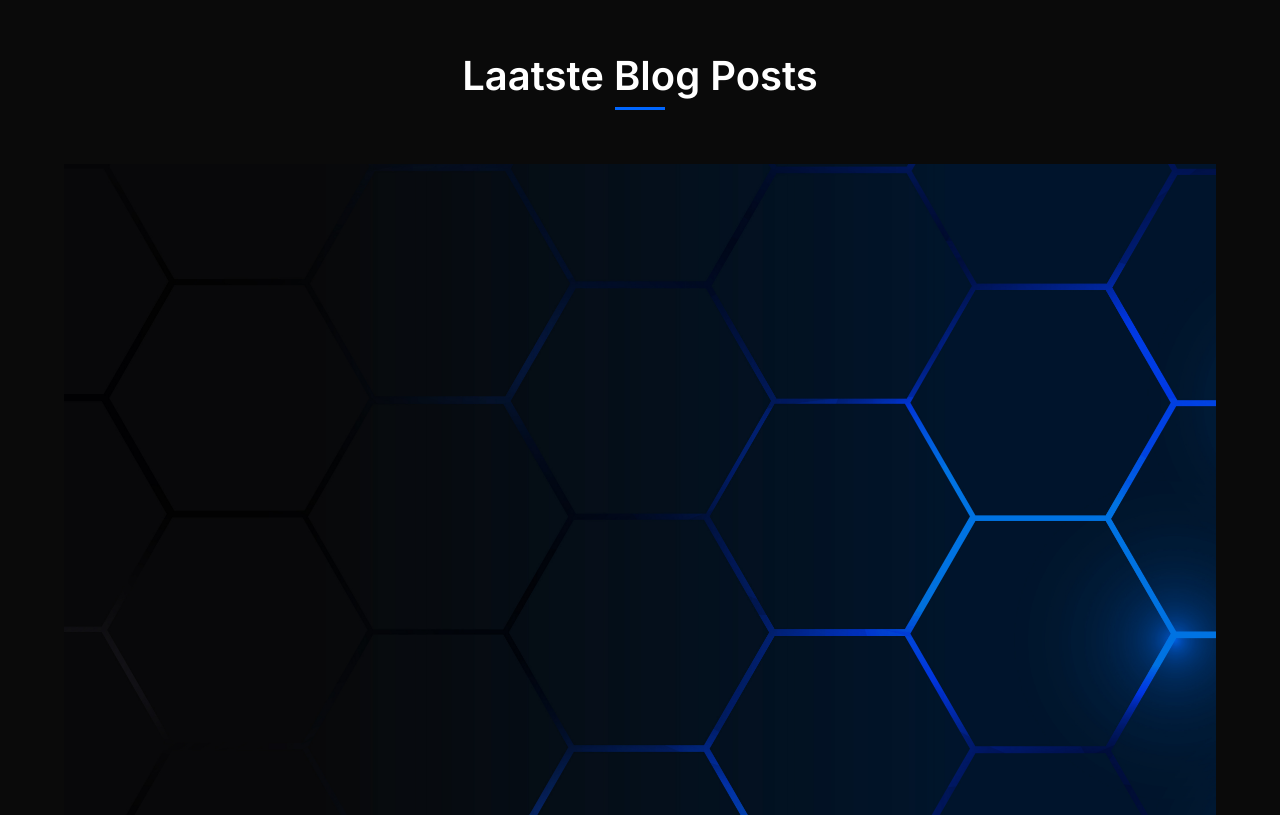
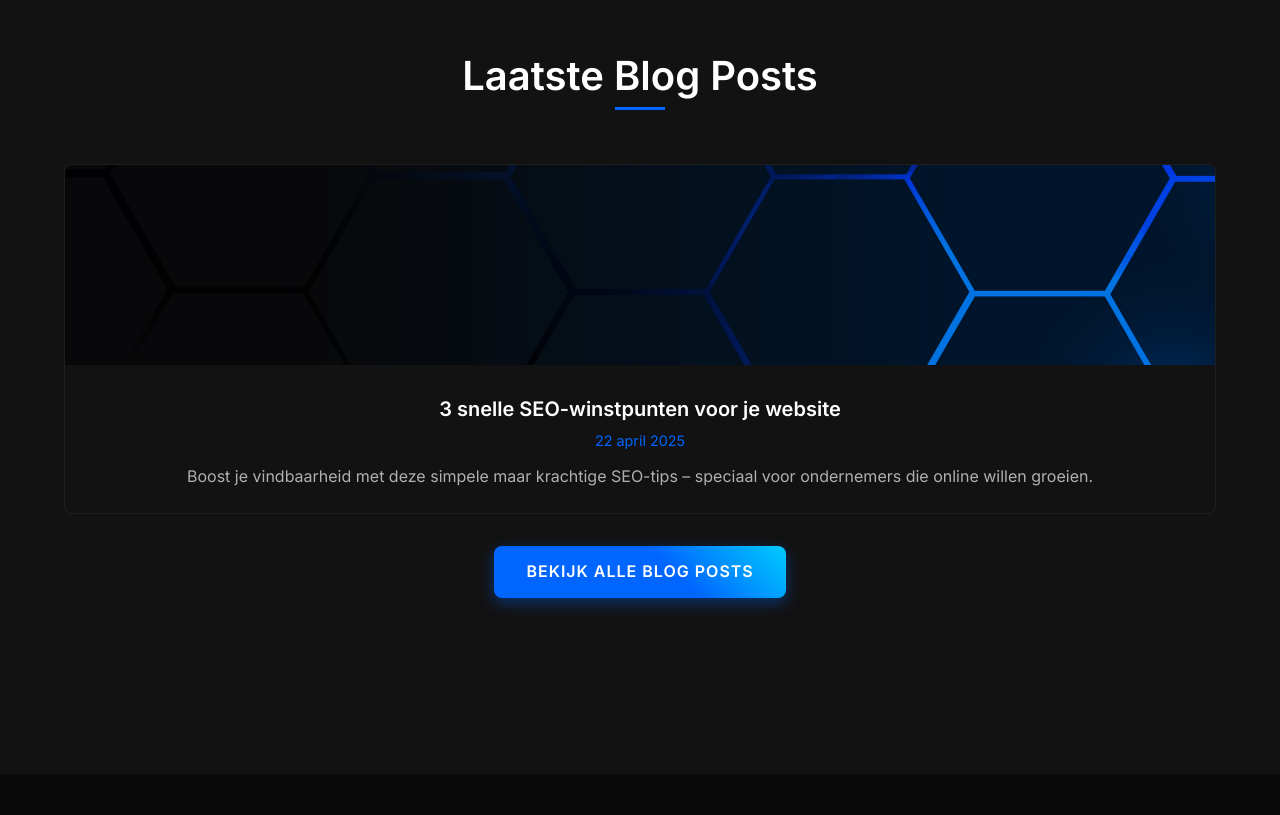
Before and after one commit to Twinpixel-nl/TwinPixel-Website, a website: page index.html in a window 1280 px wide. Shown: the part 5742-6557 px from the top of the page. Drawn offline with Linux system fonts and the light colour scheme; files whose address does not match are found by name.

Commit message:
BACJ CAJ

```diff
--- a/css/blog.css
+++ b/css/blog.css
@@ -1,74 +1,87 @@
 /* ===================================================================
-   DEFINITIEVE STIJLEN VOOR BLOG-OVERZICHT (V3.0 - Schoon)
+   STIJLEN VOOR BLOG-OVERZICHT (V2.4 - Simpele Center-Fix)
    =================================================================== */
 
-/* OPMERKING: De layout (het grid, aantal kolommen, padding, etc.)
-   wordt nu volledig geregeld door de Tailwind-classes in je blog.html bestand.
-   Deze CSS is ALLEEN voor de visuele styling van de kaarten zelf. */
-
-/* De blogkaart (die in de HTML een <article> tag is) */
-.blog-grid article {
-  background-color: #1f2937; /* Donkergrijs/blauw */
-  border-radius: 0.75rem;   /* Afgeronde hoeken (12px) */
-  overflow: hidden;         /* Zorgt dat de afbeelding netjes binnen de hoeken blijft */
-  transition: transform 0.3s ease-in-out, box-shadow 0.3s ease-in-out;
-  border: 1px solid #374151; /* Subtiele rand */
-  display: flex;
-  flex-direction: column;
-  height: 100%;             /* BELANGRIJK: Maakt kaarten in dezelfde rij even hoog */
+/* Het grid dat alle kaarten vasthoudt */
+.blog-grid {
+    display: grid;
+    grid-template-columns: 1fr; /* Op mobiel is er altijd maar één kolom */
+    justify-items: center;      /* DIT IS DE MAGISCHE REGEL: Centreer de kaart */
+    gap: 2rem;
+    padding: 3rem 0;
 }
 
-.blog-grid article:hover {
-  transform: translateY(-6px); /* Lift effect bij hover */
-  box-shadow: 0 12px 24px rgba(0, 0, 0, 0.3), 0 0 15px rgba(59, 130, 246, 0.15); /* Schaduw en gloed */
-}
-
-/* De link die de hele kaart omvat */
-.blog-grid article a {
+/* De blogkaart zelf */
+.blog-card {
+    background-color: #0D1B2A;
+    border-radius: 12px;
+    overflow: hidden;
     text-decoration: none;
     display: flex;
     flex-direction: column;
-  height: 100%;
-  color: inherit;
+    box-shadow: 0 4px 15px rgba(0, 0, 0, 0.3);
+    transition: transform 0.3s ease, box-shadow 0.3s ease;
+    width: 100%;           /* Zorg dat de kaart de ruimte vult */
+    max-width: 400px;      /* Maar nooit breder dan dit (ziet er beter uit) */
+    /* DE VASTE HOOGTE IS VERWIJDERD, dit is cruciaal! */
+}
+
+.blog-card:hover {
+    transform: translateY(-6px);
+    box-shadow: 0 8px 25px rgba(0, 0, 0, 0.4);
 }
 
 /* De uitgelichte afbeelding */
-.blog-grid article .blog-post-image {
+.blog-card-image {
     width: 100%;
-  aspect-ratio: 16 / 9;
+    aspect-ratio: 16 / 10; /* Zorgt dat alle afbeeldingen dezelfde vorm hebben */
     object-fit: cover;
-  display: block;
 }
 
-/* De container voor de tekst in de kaart */
-.blog-grid article .blog-post-content-wrapper {
-  padding: 1.25rem; /* 20px */
-  flex-grow: 1;     /* Zorgt dat dit deel groeit om de kaart op te vullen */
+/* --- De rest van je styling blijft grotendeels hetzelfde --- */
+
+.blog-card-content {
+    padding: 1.5rem;
     display: flex;
     flex-direction: column;
+    flex-grow: 1;
 }
 
-/* De titel van de blogpost */
-.blog-grid article .blog-post-title {
-  font-size: 1.25rem;     /* 20px */
+.blog-card-title {
+    color: #5E97D1;
+    font-size: 1.3rem;
     font-weight: 600;
-  color: #f3f4f6;
-  margin: 0 0 0.5rem 0;
     line-height: 1.4;
+    margin: 0;
 }
 
-/* De datum */
-.blog-grid article .blog-post-date {
-  font-size: 0.875rem;    /* 14px */
-  color: #9ca3af;
-  margin: 0 0 0.75rem 0;
+.blog-card-date {
+    color: #8D99AE;
+    font-size: 0.8rem;
+    margin-top: 0.5rem;
+    margin-bottom: 1rem;
 }
 
-/* De samenvatting */
-.blog-grid article .blog-post-excerpt {
-  font-size: 1rem;        /* 16px */
-  color: #d1d5db;
+.blog-card-description {
+    color: #E0E1E1;
+    font-size: 0.95rem;
+    line-height: 1.6;
     margin: 0;
-  line-height: 1.6;
-  flex-grow: 1;           /* Zorgt dat de samenvatting de resterende ruimte opvult */
+    flex-grow: 1;
 }
+
+.blog-card-readmore {
+    color: #5E97D1;
+    font-weight: 500;
+    margin-top: 1.5rem;
+    text-decoration: none;
+}
+
+/* Op grotere schermen, maak meerdere kolommen */
+@media (min-width: 768px) {
+    .blog-grid {
+        /* Gebruik auto-fit voor 2 of meer kolommen op desktop */
+        grid-template-columns: repeat(auto-fit, minmax(320px, 1fr));
+        gap: 2.5rem;
+    }
+}
--- a/css/style.css
+++ b/css/style.css
@@ -3669,6 +3669,135 @@ body.inner-page .page-header .container {
   box-shadow: 0 0 20px var(--primary-color);
 }
 
+/* Index Blog Section */
+#index-blog-section {
+  background-color: var(--dark-surface);
+  display: none; /* Hidden by default, shown by JS if posts exist */
+}
+
+.index-blog-grid {
+  display: grid;
+  grid-template-columns: repeat(auto-fit, minmax(300px, 1fr));
+  gap: 2rem;
+  margin-bottom: 2rem;
+}
+
+.blog-card {
+  background-color: rgba(18, 18, 18, 0.5);
+  border-radius: var(--border-radius);
+  overflow: hidden;
+  border: 1px solid rgba(255, 255, 255, 0.05);
+  transition: all 0.4s ease;
+  position: relative;
+}
+
+.blog-card::before {
+  content: "";
+  position: absolute;
+  top: 0;
+  left: 0;
+  width: 100%;
+  height: 100%;
+  background: linear-gradient(135deg, rgba(0, 102, 255, 0.1), transparent);
+  opacity: 0;
+  transition: opacity var(--transition-speed) ease;
+  z-index: 1;
+}
+
+.blog-card:hover {
+  transform: translateY(-10px);
+  box-shadow: 0 15px 30px rgba(0, 0, 0, 0.3), 0 0 15px rgba(0, 102, 255, 0.2);
+  border-color: rgba(0, 102, 255, 0.3);
+}
+
+.blog-card:hover::before {
+  opacity: 1;
+}
+
+.blog-card-link {
+  display: block;
+  text-decoration: none;
+  color: inherit;
+  height: 100%;
+  position: relative;
+  z-index: 2;
+}
+
+.blog-card-image {
+  width: 100%;
+  height: 200px;
+  object-fit: cover;
+  transition: transform 0.5s ease;
+}
+
+.blog-card:hover .blog-card-image {
+  transform: scale(1.05);
+}
+
+.blog-card-content {
+  padding: 1.5rem;
+}
+
+.blog-card-title {
+  font-size: 1.25rem;
+  font-weight: 600;
+  margin-bottom: 0.5rem;
+  color: var(--text-primary);
+  transition: color 0.3s ease;
+}
+
+.blog-card:hover .blog-card-title {
+  color: var(--primary-color);
+}
+
+.blog-card-date {
+  font-size: 0.9rem;
+  color: var(--primary-color);
+  margin-bottom: 0.75rem;
+}
+
+.blog-card-description {
+  color: var(--text-secondary);
+  line-height: 1.6;
+  margin-bottom: 0;
+}
+
+/* Responsive adjustments for index blog section */
+@media (max-width: 768px) {
+  .index-blog-grid {
+    grid-template-columns: 1fr;
+    gap: 1.5rem;
+  }
+
+  .blog-card-content {
+    padding: 1.25rem;
+  }
+}
+
+/* Nieuwe styling voor Blogkaartjes */
+.blog-grid article {
+  background-color: #1f2937; /* Donkergrijs/blauw, iets lichter dan de pagina achtergrond */
+  border-radius: 0.75rem;   /* Afgeronde hoeken (12px) */
+  overflow: hidden;         /* Zorgt dat de afbeelding netjes binnen de afgeronde hoeken blijft */
+  transition: transform 0.3s ease-in-out, box-shadow 0.3s ease-in-out;
+  border: 1px solid #374151; /* Subtiele rand rond de kaart */
+  display: flex;            /* Voor interne layout consistentie */
+  flex-direction: column;
+}
+
+.blog-grid article:hover {
+  transform: translateY(-6px); /* Lift effect bij hover */
+  box-shadow: 0 12px 24px rgba(0, 0, 0, 0.3), 0 0 15px rgba(59, 130, 246, 0.15); /* Schaduw en subtiele blauwe gloed */
+}
+
+/* De link die de hele kaart omvat */
+.blog-grid article a {
+  text-decoration: none;
+  display: flex;
+  flex-direction: column; /* Afbeelding boven content */
+  height: 100%;           /* Zorgt dat de link de hele kaart vult */
+  color: inherit;         /* Tekstkleur overerven */
+}
 
 /* Styling voor de afbeelding */
 .blog-grid article .blog-post-image {
@@ -3716,6 +3845,19 @@ body.inner-page .page-header .container {
   flex-grow: 1;           /* Als de kaart een vaste hoogte heeft, duwt dit de content naar beneden */
 }
 
+/* Grid setup - behouden en lichtjes verfijnd */
+.blog-grid {
+  display: grid;
+  grid-template-columns: 1fr; /* Standaard één kolom */
+  gap: 2rem;                  /* Ruimte tussen de kaarten (32px) */
+}
+
+@media (min-width: 640px) { /* Voor schermen breder dan 640px (Tailwind 'sm' breakpoint) */
+  .blog-grid {
+    grid-template-columns: repeat(2, 1fr); /* Twee kolommen naast elkaar */
+  }
+}
+
 /* Zorg dat de body achtergrond donker is (deze class was al aanwezig) */
 body.dark-bg {
   background-color: --dark-bg;
@@ -3752,6 +3894,8 @@ body.dark-bg {
 .blog-post-header .author-name {
   margin-bottom: 0;
 }
+
+/* ... (de rest van je blog post styling) ... */
 
 /* Container voor de blog post pagina content */
 .blog-post-page-container {
```
Also changed, not shown: blog.html (+5 -8 lines). Lines whose indentation alone changed are shown as unchanged.
